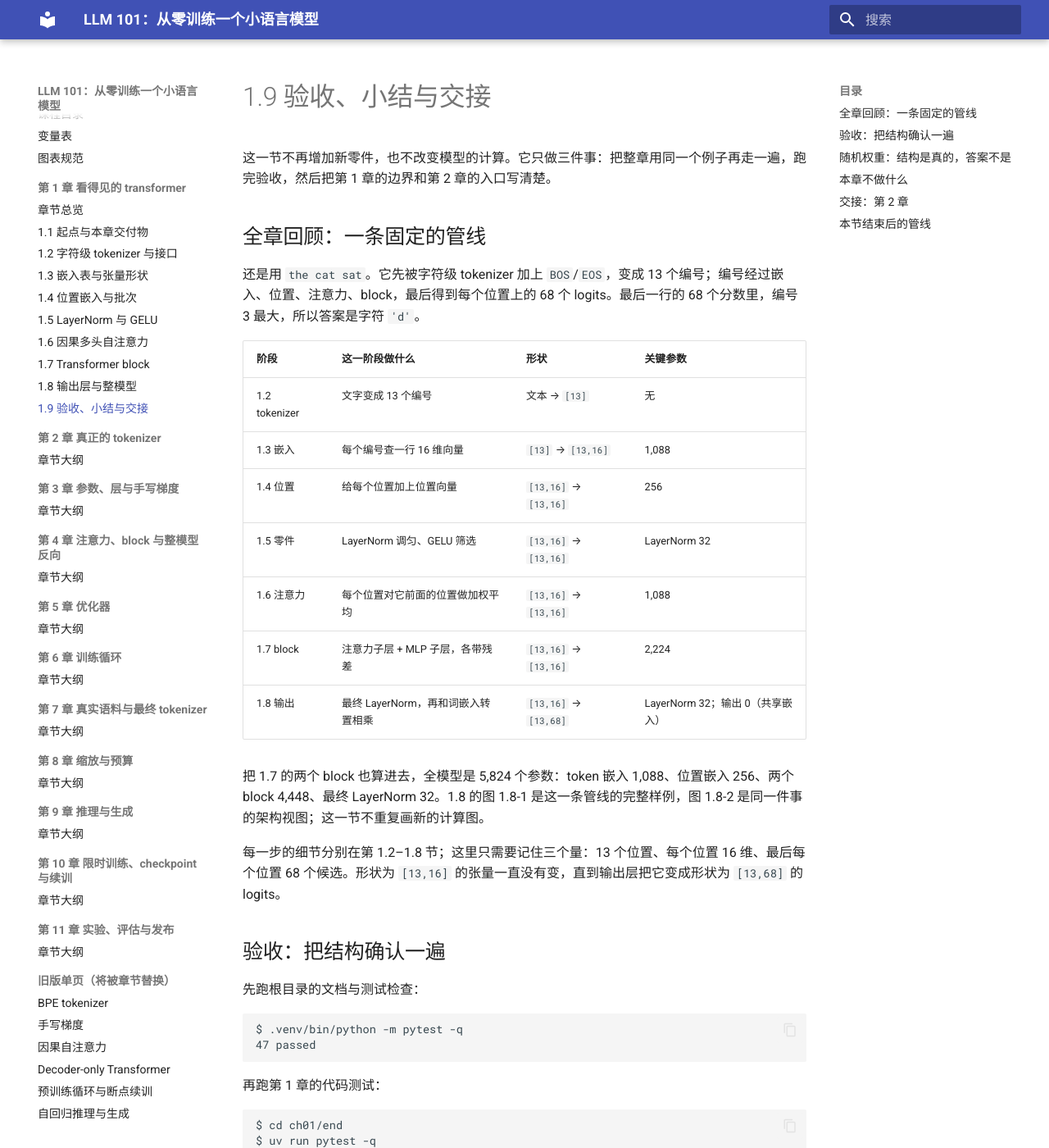
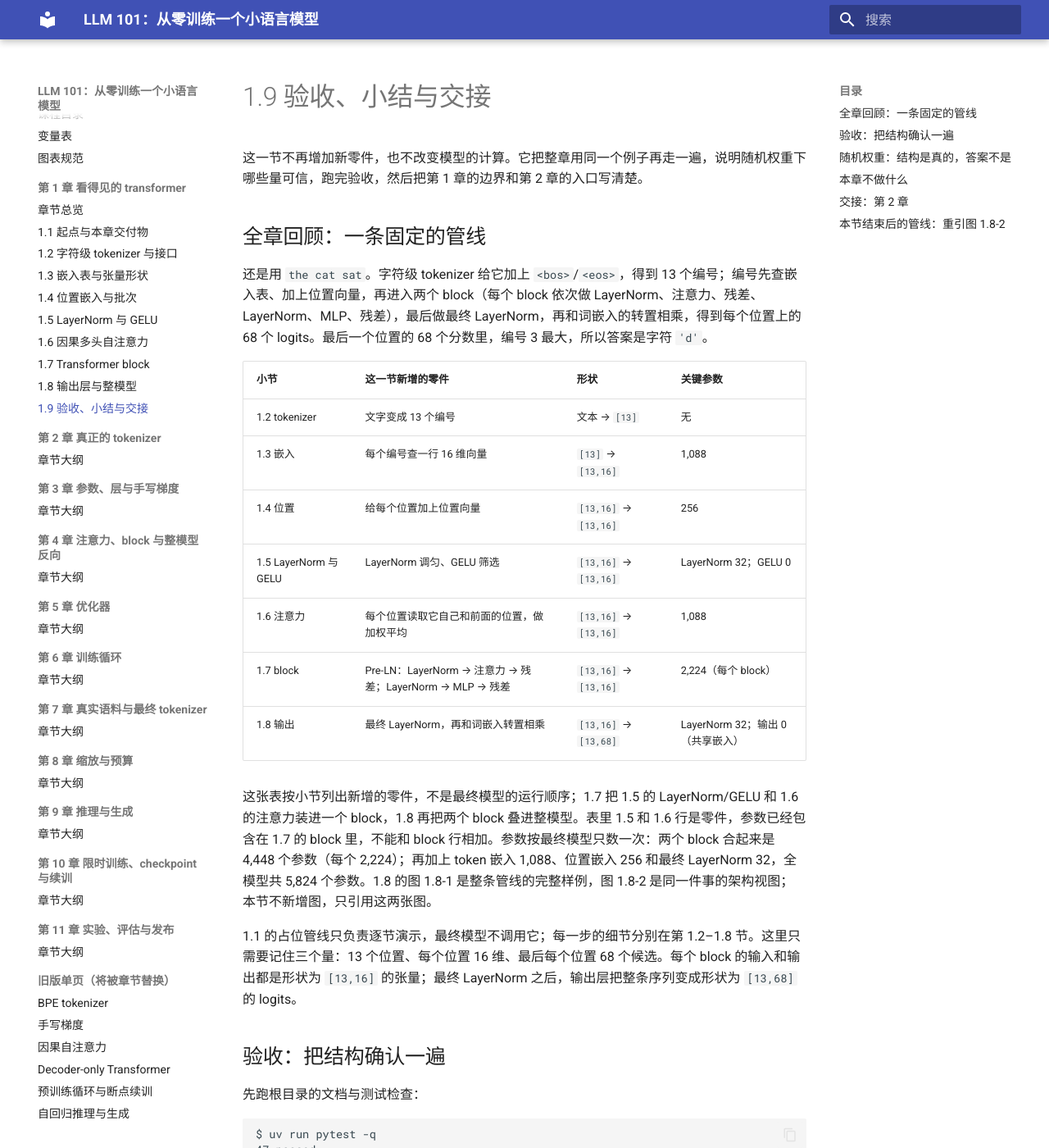
Before and after one commit to tigersoldier/llm-101, an MkDocs documentation site: the page built from docs/course/ch01/1.9.md, in a window 1280 px wide and 1400 px high. Shown: the whole window at 82% size. Built offline with MkDocs 1.6.1 and Material for MkDocs 9.7.7, drawn with Linux system fonts in a browser that asks for light colours; some of the changed text lies outside the part shown.

Commit message:
Audit 1.9 recap, acceptance, and handoff

````diff
--- a/docs/course/ch01/1.9.md
+++ b/docs/course/ch01/1.9.md
@@ -1,31 +1,31 @@
 # 1.9 验收、小结与交接
 
-这一节不再增加新零件，也不改变模型的计算。它只做三件事：把整章用同一个例子再走一遍，跑完验收，然后把第 1 章的边界和第 2 章的入口写清楚。
+这一节不再增加新零件，也不改变模型的计算。它把整章用同一个例子再走一遍，说明随机权重下哪些量可信，跑完验收，然后把第 1 章的边界和第 2 章的入口写清楚。
 
 ## 全章回顾：一条固定的管线
 
-还是用 `the cat sat`。它先被字符级 tokenizer 加上 `BOS`/`EOS`，变成 13 个编号；编号经过嵌入、位置、注意力、block，最后得到每个位置上的 68 个 logits。最后一行的 68 个分数里，编号 3 最大，所以答案是字符 `'d'`。
+还是用 `the cat sat`。字符级 tokenizer 给它加上 `<bos>`/`<eos>`，得到 13 个编号；编号先查嵌入表、加上位置向量，再进入两个 block（每个 block 依次做 LayerNorm、注意力、残差、LayerNorm、MLP、残差），最后做最终 LayerNorm，再和词嵌入的转置相乘，得到每个位置上的 68 个 logits。最后一个位置的 68 个分数里，编号 3 最大，所以答案是字符 `'d'`。
 
-|阶段|这一阶段做什么|形状|关键参数|
+|小节|这一节新增的零件|形状|关键参数|
 |---|---|---|---|
 |1.2 tokenizer|文字变成 13 个编号|文本 → `[13]`|无|
 |1.3 嵌入|每个编号查一行 16 维向量|`[13]` → `[13,16]`|1,088|
 |1.4 位置|给每个位置加上位置向量|`[13,16]` → `[13,16]`|256|
-|1.5 零件|LayerNorm 调匀、GELU 筛选|`[13,16]` → `[13,16]`|LayerNorm 32|
-|1.6 注意力|每个位置对它前面的位置做加权平均|`[13,16]` → `[13,16]`|1,088|
-|1.7 block|注意力子层 + MLP 子层，各带残差|`[13,16]` → `[13,16]`|2,224|
+|1.5 LayerNorm 与 GELU|LayerNorm 调匀、GELU 筛选|`[13,16]` → `[13,16]`|LayerNorm 32；GELU 0|
+|1.6 注意力|每个位置读取它自己和前面的位置，做加权平均|`[13,16]` → `[13,16]`|1,088|
+|1.7 block|Pre-LN：LayerNorm → 注意力 → 残差；LayerNorm → MLP → 残差|`[13,16]` → `[13,16]`|2,224（每个 block）|
 |1.8 输出|最终 LayerNorm，再和词嵌入转置相乘|`[13,16]` → `[13,68]`|LayerNorm 32；输出 0（共享嵌入）|
 
-把 1.7 的两个 block 也算进去，全模型是 5,824 个参数：token 嵌入 1,088、位置嵌入 256、两个 block 4,448、最终 LayerNorm 32。1.8 的图 1.8-1 是这一条管线的完整样例，图 1.8-2 是同一件事的架构视图；这一节不重复画新的计算图。
+这张表按小节列出新增的零件，不是最终模型的运行顺序；1.7 把 1.5 的 LayerNorm/GELU 和 1.6 的注意力装进一个 block，1.8 再把两个 block 叠进整模型。表里 1.5 和 1.6 行是零件，参数已经包含在 1.7 的 block 里，不能和 block 行相加。参数按最终模型只数一次：两个 block 合起来是 4,448 个参数（每个 2,224）；再加上 token 嵌入 1,088、位置嵌入 256 和最终 LayerNorm 32，全模型共 5,824 个参数。1.8 的图 1.8-1 是整条管线的完整样例，图 1.8-2 是同一件事的架构视图；本节不新增图，只引用这两张图。
 
-每一步的细节分别在第 1.2–1.8 节；这里只需要记住三个量：13 个位置、每个位置 16 维、最后每个位置 68 个候选。形状为 `[13,16]` 的张量一直没有变，直到输出层把它变成形状为 `[13,68]` 的 logits。
+1.1 的占位管线只负责逐节演示，最终模型不调用它；每一步的细节分别在第 1.2–1.8 节。这里只需要记住三个量：13 个位置、每个位置 16 维、最后每个位置 68 个候选。每个 block 的输入和输出都是形状为 `[13,16]` 的张量；最终 LayerNorm 之后，输出层把整条序列变成形状为 `[13,68]` 的 logits。
 
 ## 验收：把结构确认一遍
 
 先跑根目录的文档与测试检查：
 
 ```text
-$ .venv/bin/python -m pytest -q
+$ uv run pytest -q
 47 passed
 ```
 
@@ -40,10 +40,13 @@ $ uv run pytest -q
 39 个测试里有几类关键检查：
 
 - `test_forward_shapes`：形状为 `[2,3]` 的编号得到形状为 `[2,3,68]` 的 logits。
-- `test_causal_mask_hides_future`：改后面的 token 不会改前面位置的注意力输出。
-- `test_context_limit`：超过 16 个位置会被拒绝。
-- `test_parameter_count`：`parameters()` 一共返回 5,824 个数字。
-- `test_last_position_logits_and_argmax`：最后一个位置的 68 个分数取 argmax，得到词表内的编号。
+- `test_attention_shapes_and_row_sums`：注意力输出形状为 `[5,16]`，每个头的权重矩阵形状为 `[5,5]`，每行权重和为 1。
+- `test_causal_mask_hides_future`：改最后一个位置的输入向量，前面位置的输出不变。
+- `test_context_limit`：长度为 17 的输入（超过 16 个位置）会被拒绝。
+- `test_block_parameter_count`：一个 block 有 2,224 个参数。
+- `test_parameter_count`：`parameters()` 返回 36 个张量，共 5,824 个数字。
+- `test_last_position_logits_and_argmax`：最后一个位置是 68 个分数，argmax 落在词表内。
+- `test_stage_seven_returns_full_model_logits`：stage 7 的分数等于整模型最后一个位置的输出。
 
 最后用第 1 章的占位管线跑一次完整前向：
 
@@ -62,30 +65,31 @@ character       'd'
 
 模型里的 5,824 个数字由固定 seed 的随机初始化产生，没有经过任何训练。因此：
 
-- 形状、参数量、因果掩码和注意力权重都是真的，可以逐项核对；
+- 形状、参数量、因果掩码和注意力权重的行和都可以逐项核对；
 - logits 的数值没有语义，argmax 得到的 `'d'` 也没有语义；
-- 换一个 seed，答案会变，但管线、形状和参数量的检查仍然成立。
+- 换一个 seed，答案可能改变；例如把同一个 `TinyGPT` 配置的 seed 从 3 换成 0，同一个 `the cat sat` 的 argmax 从 3 变成 67，但管线、形状和参数量的检查仍然成立。
 
 本章的目标不是“让模型说话”，而是让读者能指着任意一个数字说清楚它是哪一步、用哪个形状算出来的。能做到这一点，随机权重就完成了它的任务。
 
 ## 本章不做什么
 
-本章只做前向，不训练、不计算梯度，也不读真实语料。tokenizer 是字符级的，不做 BPE；模型只有 2 层、16 维，不放大到第 5 章的尺寸；不做 KV cache、采样循环或网页服务器。原理已经通过 SVG 图、命令行输出和测试展示清楚，不再额外实现一套逐层查看的服务。
+本章只做前向，不训练、不计算梯度，也不读真实语料。tokenizer 是字符级的，不做 BPE；模型只有 2 层、16 维，不放大到第 8 章的尺寸；不做 KV cache、采样循环或网页服务器。原理已经通过 SVG 图、命令行输出和测试展示清楚，不再额外实现一套逐层查看的服务。旧服务器计划的 stage 8、trace 和 `demo` 可选依赖已经删除；本节也不再增加 stage 或 trace。
 
 ## 交接：第 2 章
 
-第 1 章的模块接口已经固定，后续章节在这批接口上增量修改：
+第 1 章的公开接口是后续章节的基线；后续章节对这些接口的修改只有下面列出的这些：
 
-- 第 2 章替换 `CharacterTokenizer`：字符级词表换成 BPE，`encode`/`decode`/`vocab_size` 等接口保持不变；用固定权重和手写编号做等价性测试。
-- 第 3 章给 `Linear`、`LayerNorm`、注意力和模型加 `backward`，并加入 softmax 交叉熵；前向行为不变。
-- 第 5 章才把 `d_model`、层数、头数和上下文放大到最终尺寸。
+- 第 2 章替换 `CharacterTokenizer`：字符级词表换成 BPE，`encode`、`decode`、`vocab_size`、`bos_id`、`eos_id` 五个接口保持不变，模型侧只更新 `GPTConfig.vocab_size`；另外用第 1 章的 `GPTConfig`、固定 seed 和手写编号做 logits 回归，确认模型代码没有变。
+- 第 3 章给 `Linear`、`Embedding`、`LayerNorm`、`GELU` 加 `backward`，并加入稳定的 softmax 交叉熵；`GELU` 从 tanh 近似换成精确 `erf` 形式，其余前向数值不变。它还把 `parameters()` 改为返回 `Parameter` 元组，保留 `numel()`，第 1 章的 5,824 参数测试仍然通过。
+- 第 4 章再给注意力、block 和整模型加 `backward`。
+- 第 5 章加入优化器，不改变模型尺寸；第 8 章才把 `d_model`、层数、头数、`d_ff` 和上下文放大到最终尺寸，并更新 `Linear` 初始化。
 
-`ch01/end/` 是第 2 章 `ch02/start/` 的来源；本章冻结后，下一章只在这份完成态上增加内容。
+`ch01/end/` 是第 2 章 `ch02/start/` 的来源；本章冻结后，下一章只在这份完成态上继续修改。
 
-## 本节结束后的管线
+## 本节结束后的管线：重引图 1.8-2
 
 ![第 1 章完成后的整条管线](../../assets/ch01/architecture-8.svg?v=3)
 
-*图 1.9-1：第 1 章完成后的管线；与图 1.8-2 相同，不再新增 stage。*
+*图 1.8-2：第 1 章完成后的管线（重引），与 1.8 节相同。配色沿用 1.8 节：蓝色方框为已实现的组件，绿色“真”表示该步骤已经可用，全部为实线，没有占位；本节没有新的 stage，因此直接复用这张架构图。架构图只标结构，不列样例计算数值；文中的 `max 0.205 at 3` 和答案编号 3 来自 seed=3 的随机权重。*
 
-本节没有新的 stage：`--stage 7` 就是完整模型。到这里，第 1 章从文字、编号、数字、调匀、混合、block 一直走到 logits 和 argmax 的路径已经闭合。
+本节没有新的 stage：`--stage 7` 就是完整模型。到这里，第 1 章从文字、编号、嵌入、位置、LayerNorm 与 GELU、注意力和 block 一直走到 logits 和 argmax 的路径已经闭合。
````
Also changed, not shown: ch01/sections/1.9.md (+19 -17 lines).
